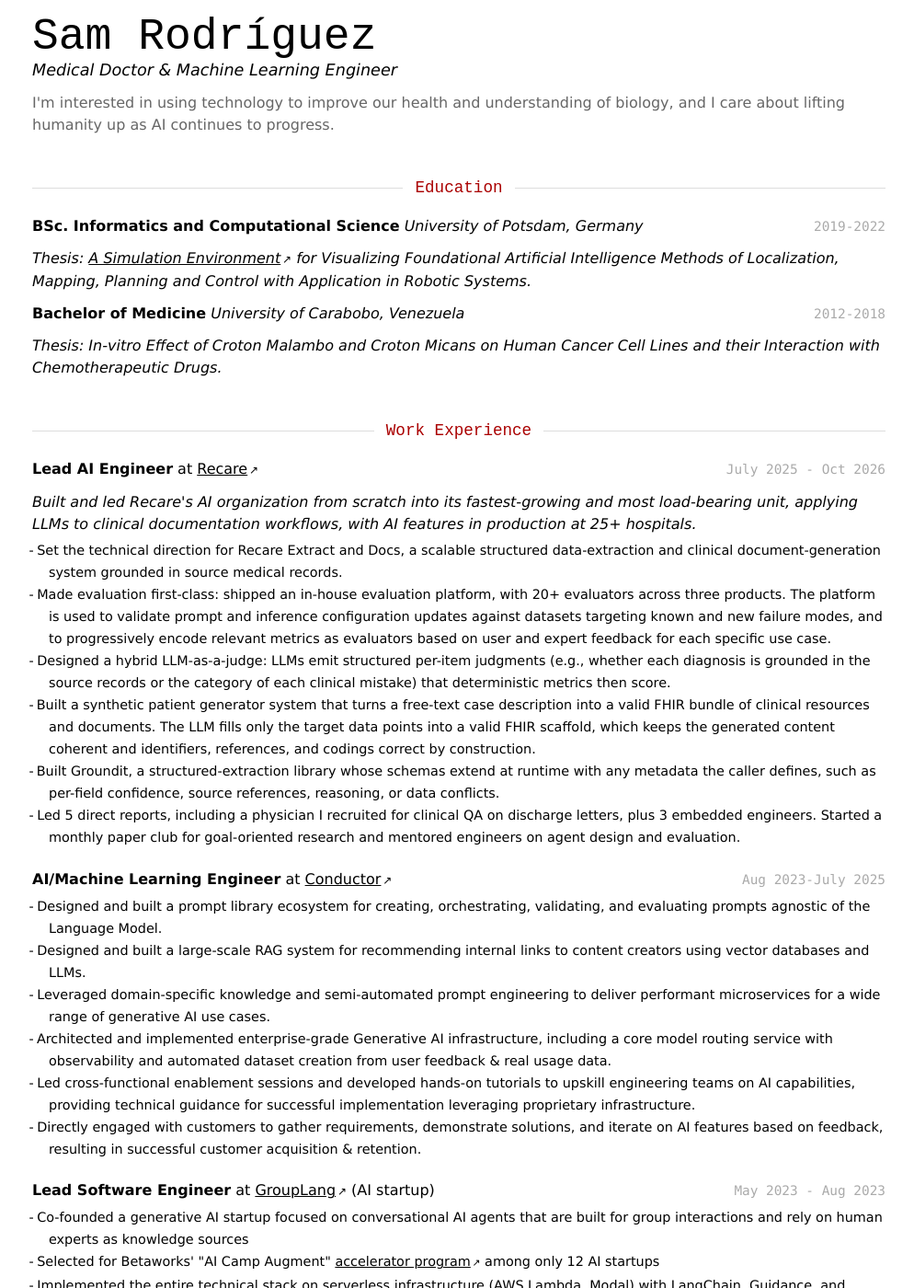
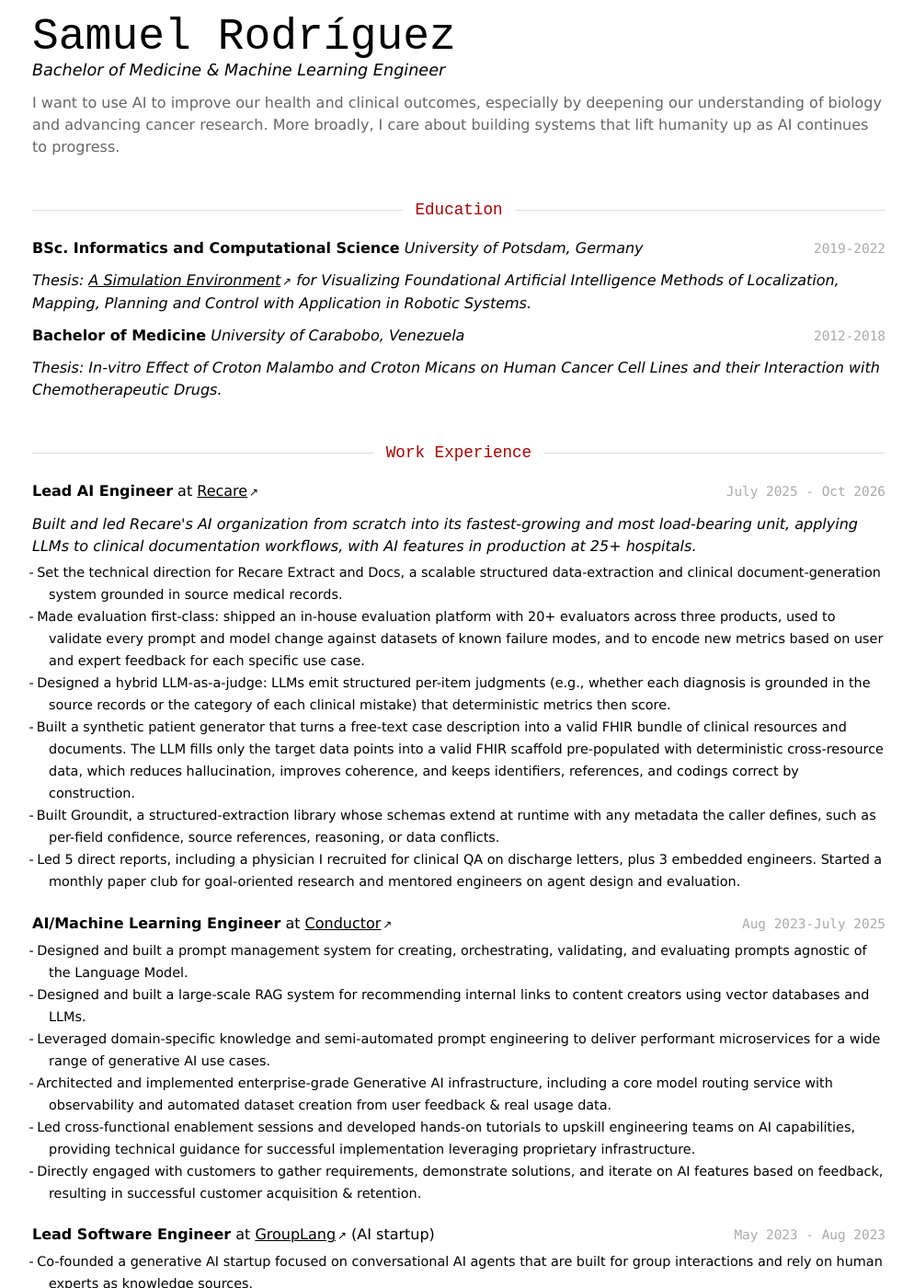
Before and after one commit to Sam1320/Sam1320.github.io, a Jekyll site: the page resume.html, which Jekyll copies as it is, in a window 1280 px wide and 1400 px high. Shown: the whole window at 92% size, without its empty margins (149-1143 px from the left). Built offline with Jekyll 4.4.1, drawn with Linux system fonts in a browser that asks for light colours; some of the changed text lies outside the part shown.

Commit message:
fix: update resume with name correction, refined role descriptions, and enhanced clarity in skills and hobbies section

```diff
--- a/resume.html
+++ b/resume.html
@@ -1,7 +1,7 @@
 <!DOCTYPE html>
 <html lang="en">
 <head>
-    <title>Sam Rodríguez - Resume</title>
+    <title>Samuel Rodríguez - Resume</title>
     <meta charset="UTF-8">
     <meta name="viewport" content="width=device-width, initial-scale=1.0">
     <meta name="description" content="Sam Rodriguez's professional resume and experience">
@@ -14,9 +14,9 @@
 
     <main>
         <section>
-            <h1>Sam Rodríguez</h1>
-            <p>Medical Doctor &amp; Machine Learning Engineer</p>
-            <p class="tagline">I'm interested in using technology to improve our health and understanding of biology, and I care about lifting humanity up as AI continues to progress.</p>
+            <h1>Samuel Rodríguez</h1>
+            <p>Bachelor of Medicine &amp; Machine Learning Engineer</p>
+            <p class="tagline">I want to use AI to improve our health and clinical outcomes, especially by deepening our understanding of biology and advancing cancer research. More broadly, I care about building systems that lift humanity up as AI continues to progress.</p>
 
             <h2 id="education">Education</h2>
 
@@ -41,9 +41,9 @@
                 <p><em>Built and led Recare's AI organization from scratch into its fastest-growing and most load-bearing unit, applying LLMs to clinical documentation workflows, with AI features in production at 25+ hospitals.</em></p>
                 <ul>
                     <li>Set the technical direction for Recare Extract and Docs, a scalable structured data-extraction and clinical document-generation system grounded in source medical records.</li>
-                    <li>Made evaluation first-class: shipped an in-house evaluation platform, with 20+ evaluators across three products. The platform is used to validate prompt and inference configuration updates against datasets targeting known and new failure modes, and to progressively encode relevant metrics as evaluators based on user and expert feedback for each specific use case.</li>
+                    <li>Made evaluation first-class: shipped an in-house evaluation platform with 20+ evaluators across three products, used to validate every prompt and model change against datasets of known failure modes, and to encode new metrics based on user and expert feedback for each specific use case.</li>
                     <li>Designed a hybrid LLM-as-a-judge: LLMs emit structured per-item judgments (e.g., whether each diagnosis is grounded in the source records or the category of each clinical mistake) that deterministic metrics then score.</li>
-                    <li>Built a synthetic patient generator system that turns a free-text case description into a valid FHIR bundle of clinical resources and documents. The LLM fills only the target data points into a valid FHIR scaffold, which keeps the generated content coherent and identifiers, references, and codings correct by construction.</li>
+                    <li>Built a synthetic patient generator that turns a free-text case description into a valid FHIR bundle of clinical resources and documents. The LLM fills only the target data points into a valid FHIR scaffold pre-populated with deterministic cross-resource data, which reduces hallucination, improves coherence, and keeps identifiers, references, and codings correct by construction.</li>
                     <li>Built Groundit, a structured-extraction library whose schemas extend at runtime with any metadata the caller defines, such as per-field confidence, source references, reasoning, or data conflicts.</li>
                     <li>Led 5 direct reports, including a physician I recruited for clinical QA on discharge letters, plus 3 embedded engineers. Started a monthly paper club for goal-oriented research and mentored engineers on agent design and evaluation.</li>
                 </ul>
@@ -51,7 +51,7 @@
             <p><code class="language-plaintext highlighter-rouge">Aug 2023-July 2025</code>
             <strong>AI/Machine Learning Engineer</strong> at <a href="https://www.conductor.com/">Conductor</a></p>
             <ul>
-                <li>Designed and built a prompt library ecosystem for creating, orchestrating, validating, and evaluating prompts agnostic of the Language Model.</li>
+                <li>Designed and built a prompt management system for creating, orchestrating, validating, and evaluating prompts agnostic of the Language Model.</li>
                 <li>Designed and built a large-scale RAG system for recommending internal links to content creators using vector databases and LLMs.</li>
                 <li>Leveraged domain-specific knowledge and semi-automated prompt engineering to deliver performant microservices for a wide range of generative AI use cases.</li>
                 <li>Architected and implemented enterprise-grade Generative AI infrastructure, including a core model routing service with observability and automated dataset creation from user feedback & real usage data.</li>
@@ -61,8 +61,8 @@
             <p><code class="language-plaintext highlighter-rouge">May 2023 - Aug 2023</code>
                 <strong>Lead Software Engineer</strong> at <a href="https://grouplang.ai/">GroupLang</a> (AI startup)</p>
                 <ul>
-                    <li>Co-founded a generative AI startup focused on conversational AI agents that are built for group interactions and rely on human experts as knowledge sources</li>
-                    <li>Selected for Betaworks' "AI Camp Augment" <a href="https://www.betaworks.com/ai-camp-augment-demo-day">accelerator program</a> among only 12 AI startups</li>
+                    <li>Co-founded a generative AI startup focused on conversational AI agents that are built for group interactions and rely on human experts as knowledge sources.</li>
+                    <li>Selected for Betaworks' "AI Camp Augment" <a href="https://www.betaworks.com/ai-camp-augment-demo-day">accelerator program</a> among only 12 AI startups.</li>
                     <li>Implemented the entire technical stack on serverless infrastructure (AWS Lambda, Modal) with LangChain, Guidance, and vector DBs: a Telegram bot with long-term memory, action planning, question answering over documents, semantic user matching, and memory management for human expert routing. The <a href="https://github.com/Sam1320/GroupLang">source code of the project</a> was the seed for the startup.</li>
                 </ul>
 
```
Also changed, not shown: other parts of resume.html (+1 -1 lines).
